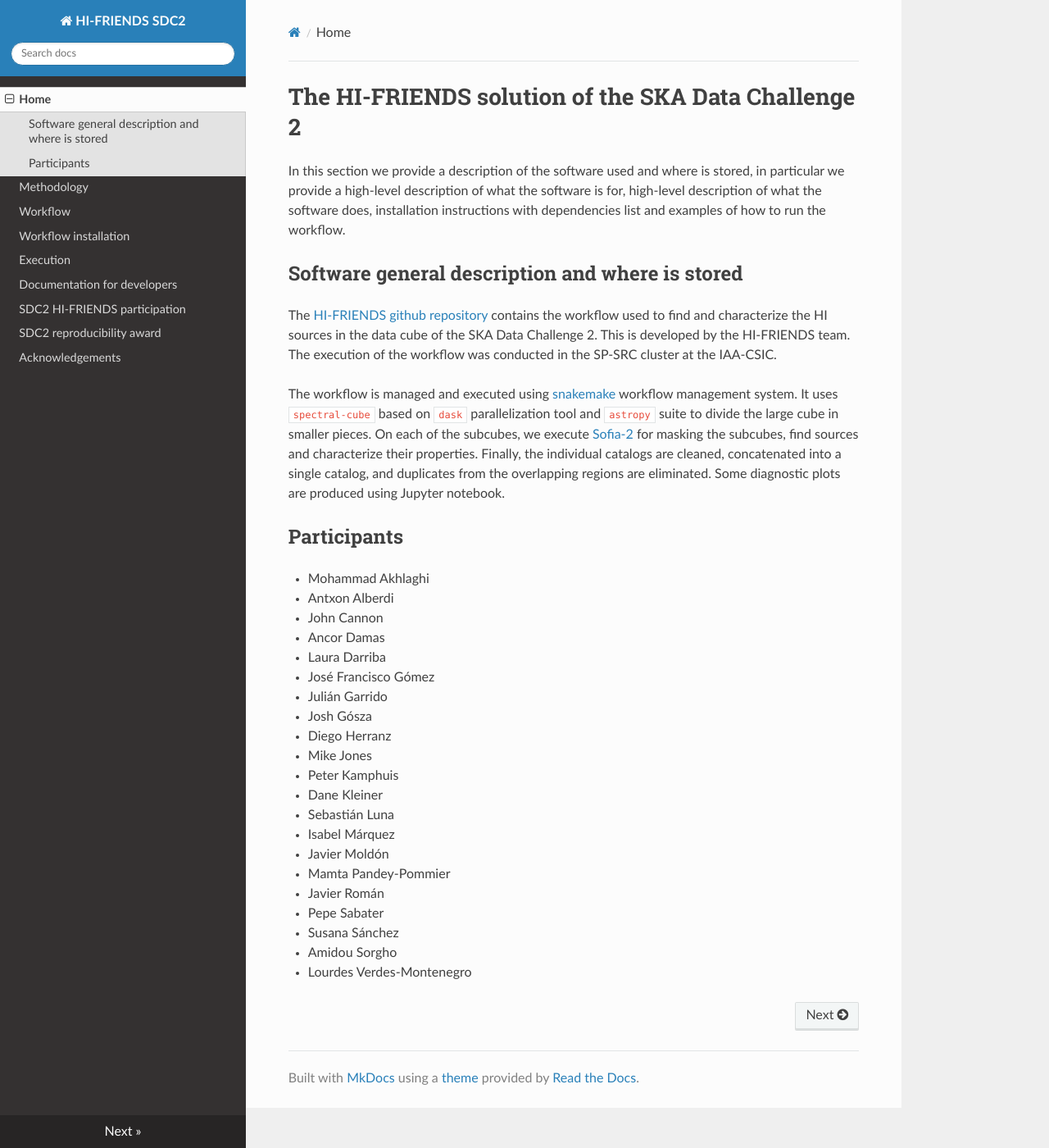
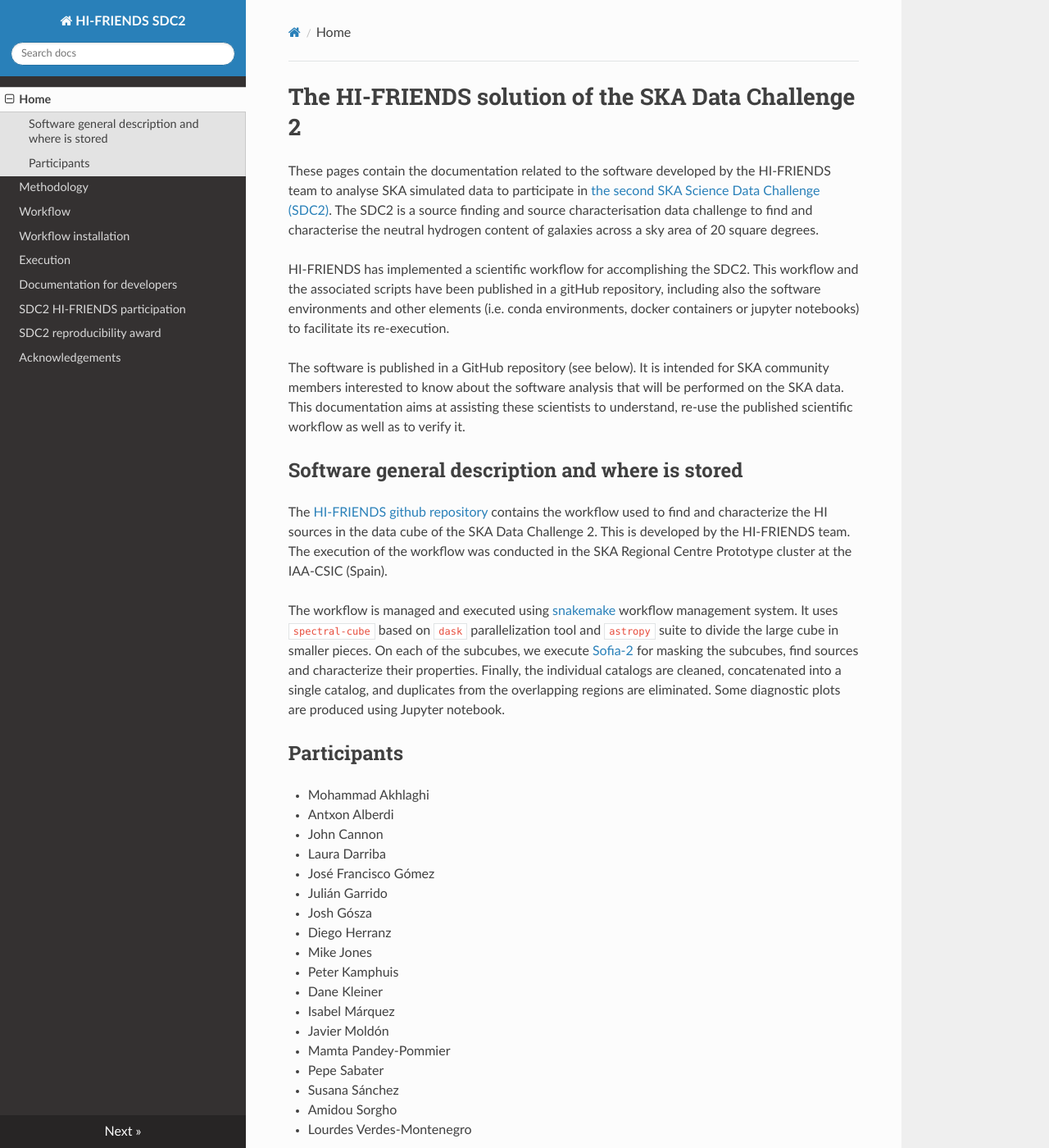
Before and after one commit to HI-FRIENDS-SDC2/hi-friends, an MkDocs documentation site: the page built from docs/introduction.md, in a window 1280 px wide and 1400 px high. Shown: the whole window at 82% size. Built offline with MkDocs 1.6.1, drawn with Linux system fonts in a browser that asks for light colours; nearby versions of some CDN libraries.

Commit message:
Update introduction

```diff
--- a/docs/introduction.md
+++ b/docs/introduction.md
@@ -1,23 +1,24 @@
 # The HI-FRIENDS solution of the SKA Data Challenge 2
 
-In this section we provide a description of the software used and where is stored, in particular we provide a high-level description of what the software is for, high-level description of what the software does, installation instructions with dependencies list and examples of how to run the workflow.
+These pages contain the documentation related to the software developed by the HI-FRIENDS team to analyse SKA simulated data to participate in [the second SKA Science Data Challenge (SDC2)](https://sdc2.astronomers.skatelescope.org/). The SDC2 is a source finding and source characterisation data challenge to find and characterise the neutral hydrogen content of galaxies across a sky area of 20 square degrees.
+
+HI-FRIENDS has implemented a scientific workflow for accomplishing the SDC2. This workflow and the associated scripts have been published in a gitHub repository, including also the software environments and other elements (i.e. conda environments, docker containers or jupyter notebooks) to facilitate its re-execution.
+
+The software is published in a GitHub repository (see below). It is intended for SKA community members interested to know about the software analysis that will be performed on the SKA data. This documentation aims at assisting these scientists to understand, re-use the published scientific workflow as well as to verify it.
 
 
 ## Software general description and where is stored
 
-The [HI-FRIENDS github repository](https://github.com/HI-FRIENDS-SDC2/hi-friends) contains the workflow used to find and characterize the HI sources in the data cube of the SKA Data Challenge 2. This is developed by the HI-FRIENDS team. The execution of the workflow was conducted in the SP-SRC cluster at the IAA-CSIC.
+The [HI-FRIENDS github repository](https://github.com/HI-FRIENDS-SDC2/hi-friends) contains the workflow used to find and characterize the HI sources in the data cube of the SKA Data Challenge 2. This is developed by the HI-FRIENDS team. The execution of the workflow was conducted in the SKA Regional Centre Prototype cluster at the IAA-CSIC (Spain).
 
 The workflow is managed and executed using [snakemake](https://snakemake.readthedocs.io/en/stable/) workflow management system. It uses `spectral-cube` based on `dask` parallelization tool and `astropy` suite to divide the large cube in smaller pieces. On each of the subcubes, we execute [Sofia-2](https://github.com/SoFiA-Admin/SoFiA-2) for masking the subcubes, find sources and characterize their properties. Finally, the individual catalogs are cleaned, concatenated into a single catalog, and duplicates from the overlapping regions are eliminated. Some diagnostic plots are produced using Jupyter notebook.
 
 
-
 ## Participants
-
 
 - Mohammad Akhlaghi
 - Antxon Alberdi
 - John Cannon
-- Ancor Damas
 - Laura Darriba
 - José Francisco Gómez
 - Julián Garrido
@@ -26,11 +27,9 @@ The workflow is managed and executed using [snakemake](https://snakemake.readthe
 - Mike Jones
 - Peter Kamphuis
 - Dane Kleiner
-- Sebastián Luna
 - Isabel Márquez
 - Javier Moldón
 - Mamta Pandey-Pommier
-- Javier Román
 - Pepe Sabater
 - Susana Sánchez
 - Amidou Sorgho
```
